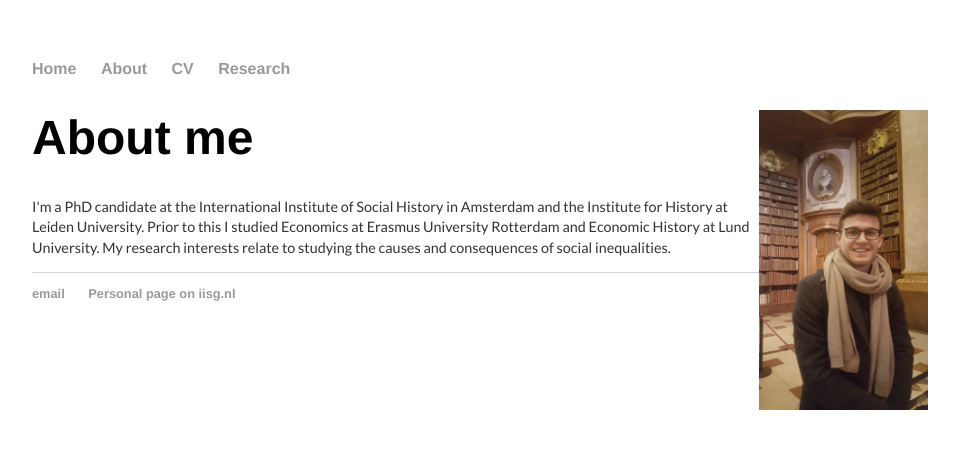
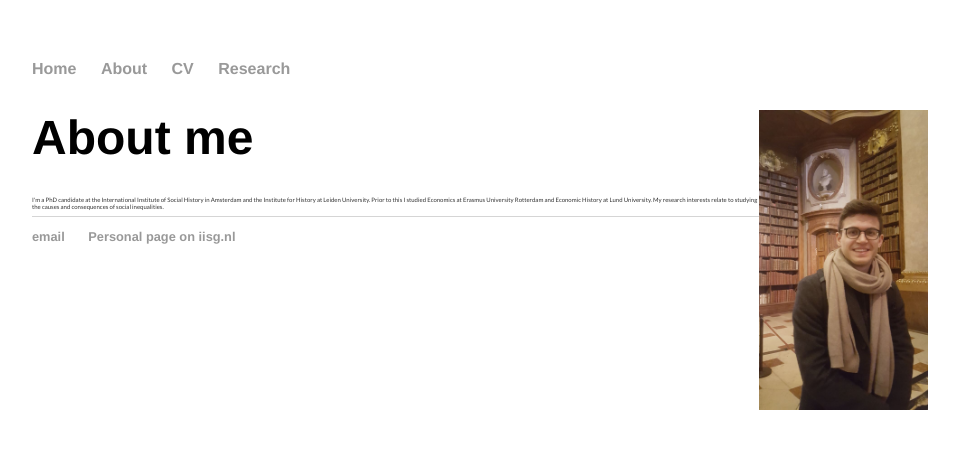
Before and after one commit to kok-joris/kok-joris.github.io, a Jekyll site: the page built from about/index.html, in a window 1280 px wide. Shown: the top 449 px of the page, without its empty margins (160-1119 px from the left). Built offline with Jekyll 4.4.1, drawn with Linux system fonts in a browser that asks for light colours; Markdown is read by kramdown in place of the engine named in the settings.

Commit message:
Update index.html

```diff
--- a/about/index.html
+++ b/about/index.html
@@ -4,7 +4,7 @@ title: About me
 ---
 <style>
   .blurb p {
-    font-size: 0.9em; /* Adjust the value as needed */
+    font-size: 0.3em; /* Adjust the value as needed */
   }
 </style>
 
```
